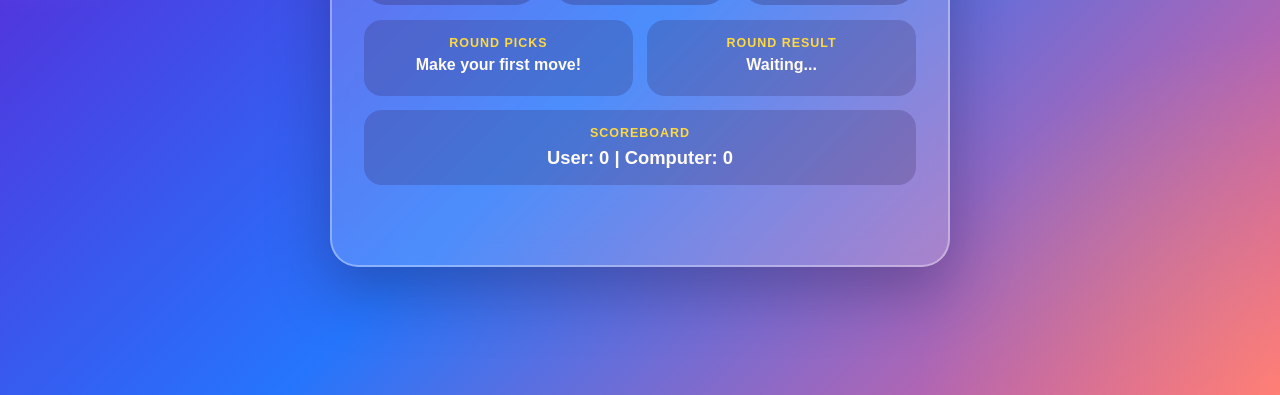
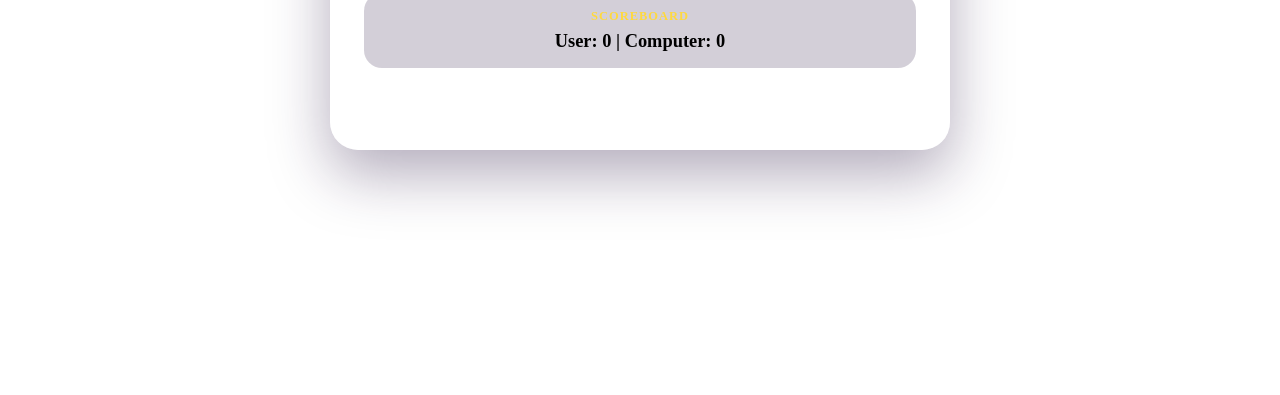
Before and after one commit to himanshu-12345678388/rock-paper-scissor, a plain HTML site: page index.html in a window 1280 px wide. Shown: the part 405-800 px from the top of the page. Drawn offline with Linux system fonts and the light colour scheme.

Commit message:
UI changes

```diff
--- a/index.html
+++ b/index.html
@@ -20,16 +20,7 @@
             }
 
             body {
-                min-height: 100vh;
-                margin: 0;
-                display: grid;
                 place-items: center;
-                font-family: Arial, Helvetica, sans-serif;
-                color: var(--white);
-                background:
-                    radial-gradient(circle at top left, rgba(255, 255, 255, 0.26), transparent 28%),
-                    radial-gradient(circle at bottom right, rgba(255, 217, 61, 0.28), transparent 24%),
-                    linear-gradient(135deg, #6a11cb 0%, #2575fc 52%, #ff5c8a 100%);
             }
 
             .game-card {
```
